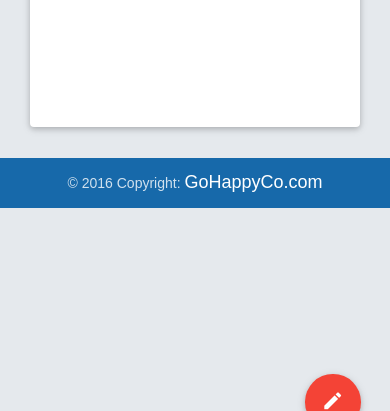
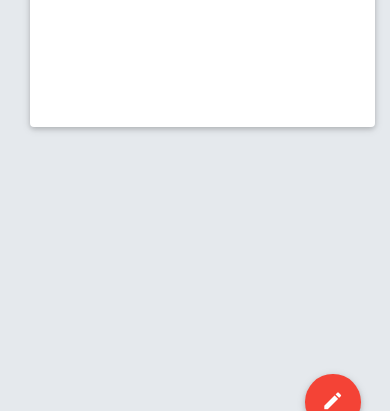
Before and after one commit to kazemnejad/gosocial, a Flask app: a page that uses gosocialserver/templates/profile.html in a window 390 px wide. Shown: the part 362-773 px from the top of the page. Run offline with Flask 2, Linux system fonts and the light colour scheme; the visitor is signed in with stand-in values (Sample User, id 1); data that the repository does not hold is empty; some libraries are stand-ins or nearby versions.

Commit message:
ooooffffff profile

```diff
--- a/gosocialserver/config_db.py
+++ b/gosocialserver/config_db.py
@@ -1,5 +1,5 @@
 db = {
     "user": "root",
-    "password": "poqoieeopoe",
+    "password": "m1m3a7e6",
     "database": "gosocial"
 }
--- a/gosocialserver/templates/profile.html
+++ b/gosocialserver/templates/profile.html
@@ -71,7 +71,7 @@
 <div class="container" style="height:auto">
     <div class="row" style="height:auto">
         <div class="col-sm-10 col-sm-offest-1" style="height:auto; width: 100%">
-            <div class="col-md-4 col-sm-6" style="height:auto;">
+            <div class="col-md-3 col-sm-5" style="height:auto;position: fixed;">
                 <div class="card-container" style="height:auto ">
                     <div class="card" style="height:auto">
                         <div class="front" style="height:auto">
@@ -96,7 +96,7 @@
                 </div> <!-- end card-container -->
             </div>
 
-            <div class="col-md-8 col-sm-6" style="height:auto;margin-top: 8px;">
+            <div class="col-md-8 col-sm-5" style="height:auto;margin-top: 8px;float: right;">
                 {% for post in posts %}
                     <a href="{{ url_for('static', filename=post.image if post.image else " media/def_post_image.jpg") }}"
                        class="fancybox"
```
